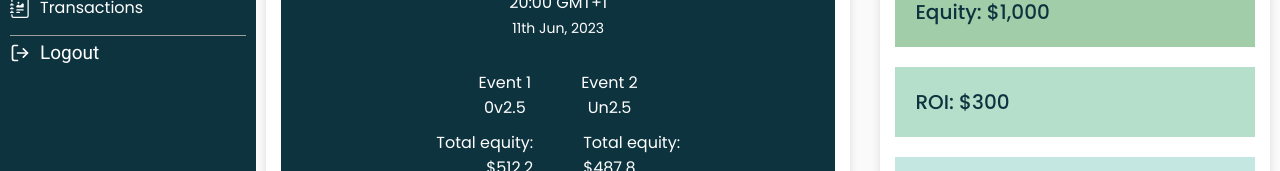
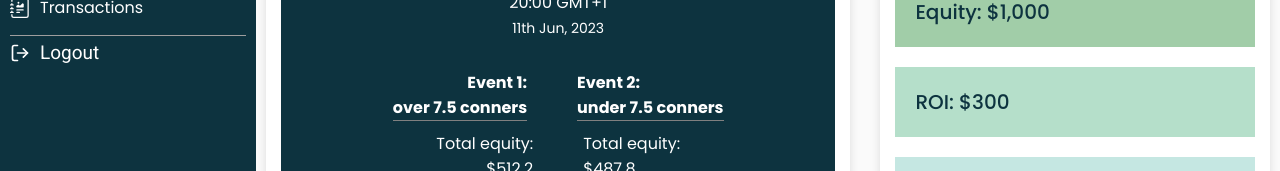
Before and after one commit to kelvintony/company_app, a Next.js app: page /user/dashboard in a window 1280 px wide. Shown: the part 306-477 px from the top of the page. Built offline with nearby package versions, Linux system fonts and the light colour scheme; no server answers.

Commit message:
update 1.11

```diff
--- a/pages/user/dashboard/index.jsx
+++ b/pages/user/dashboard/index.jsx
@@ -87,12 +87,42 @@ const UserDashboard = () => {
                   >
                     <div className={styles.computation_wrapper}>
                       <div className={styles.wrapper_innera}>
-                        <p>Event 1</p>
-                        <p>0v2.5</p>
+                        <p
+                          style={{
+                            fontWeight: '700',
+                          }}
+                          className={styles.event_right}
+                        >
+                          Event 1:
+                        </p>
+                        <p
+                          style={{
+                            fontWeight: '700',
+                            borderBottom: '1px solid gray',
+                          }}
+                          className={styles.event_right}
+                        >
+                          over 7.5 conners
+                        </p>
                       </div>
                       <div className={styles.wrapper_innerb}>
-                        <p>Event 2</p>
-                        <p>Un2.5</p>
+                        <p
+                          style={{
+                            fontWeight: '700',
+                          }}
+                          className={styles.event_left}
+                        >
+                          Event 2:
+                        </p>
+                        <p
+                          style={{
+                            fontWeight: '700',
+                            borderBottom: '1px solid gray',
+                          }}
+                          className={styles.event_left}
+                        >
+                          under 7.5 conners
+                        </p>
                       </div>
                     </div>
                     <div className={styles.computation_wrapper}>
```
